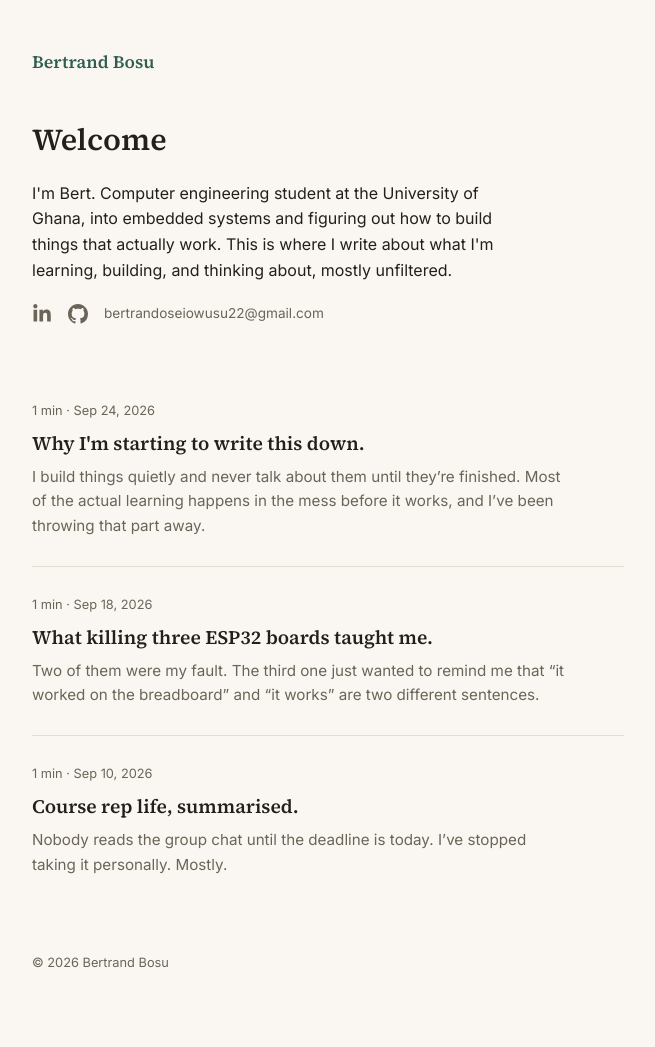
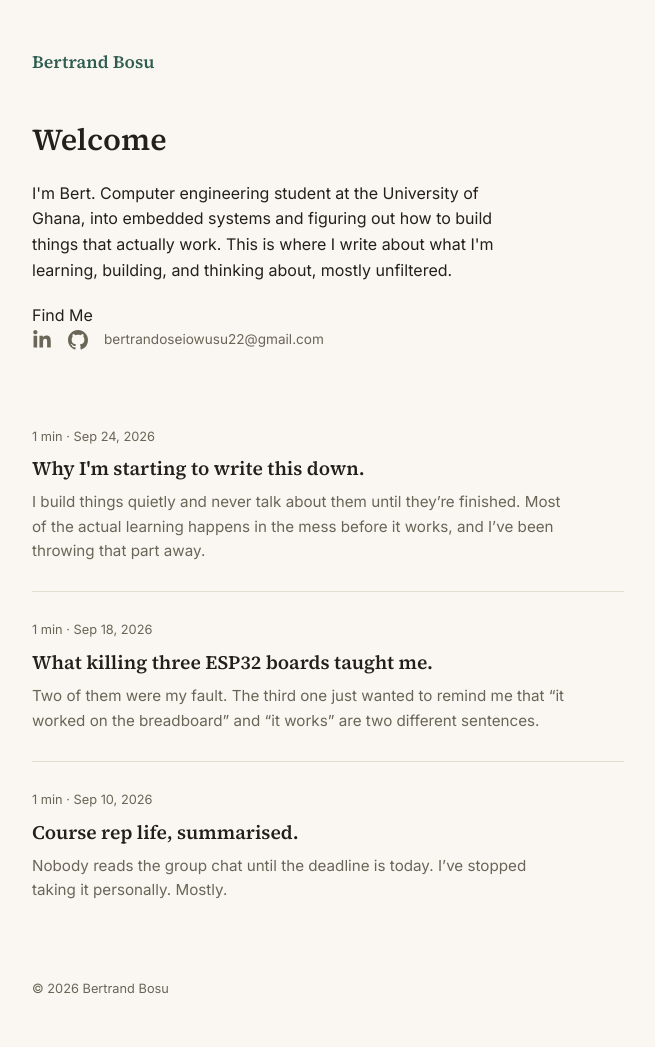
Before and after one commit to Bertqrt/bertrandbosu-blog1, a Jekyll site: the page built from index.md, in a window 1280 px wide. Shown: the whole page, without its empty margins (312-967 px from the left). Built offline with Jekyll 4.4.1, drawn with Linux system fonts in a browser that asks for light colours; before the commit the page ends 1021 px from its top, so only the background shows below that.

Commit message:
Update index.md

```diff
--- a/index.md
+++ b/index.md
@@ -10,6 +10,7 @@ layout: default
     This is where I write about what I'm learning, building, and thinking
     about, mostly unfiltered.
   </p>
+  <p class="find-me">Find Me</p>
   <p class="social">
     <a href="https://www.linkedin.com/in/bertbnk/" target="_blank" aria-label="LinkedIn">
       <svg viewBox="0 0 448 512" fill="currentColor"><path d="M100.28 448H7.4V148.9h92.88zm-46.44-338.5C24.09 109.5 0 85.4 0 55.9 0 25.4 24.1 1 53.84 1c29.7 0 53.84 24.4 53.84 54.9 0 29.5-24.14 53.6-53.84 53.6zM447.9 448h-92.68V302.4c0-34.7-.7-79.2-48.29-79.2-48.29 0-55.69 37.7-55.69 76.7V448h-92.78V148.9h89.08v40.8h1.3c12.4-23.5 42.69-48.3 87.88-48.3 94 0 111.28 61.9 111.28 142.3V448z"/></svg>
```
